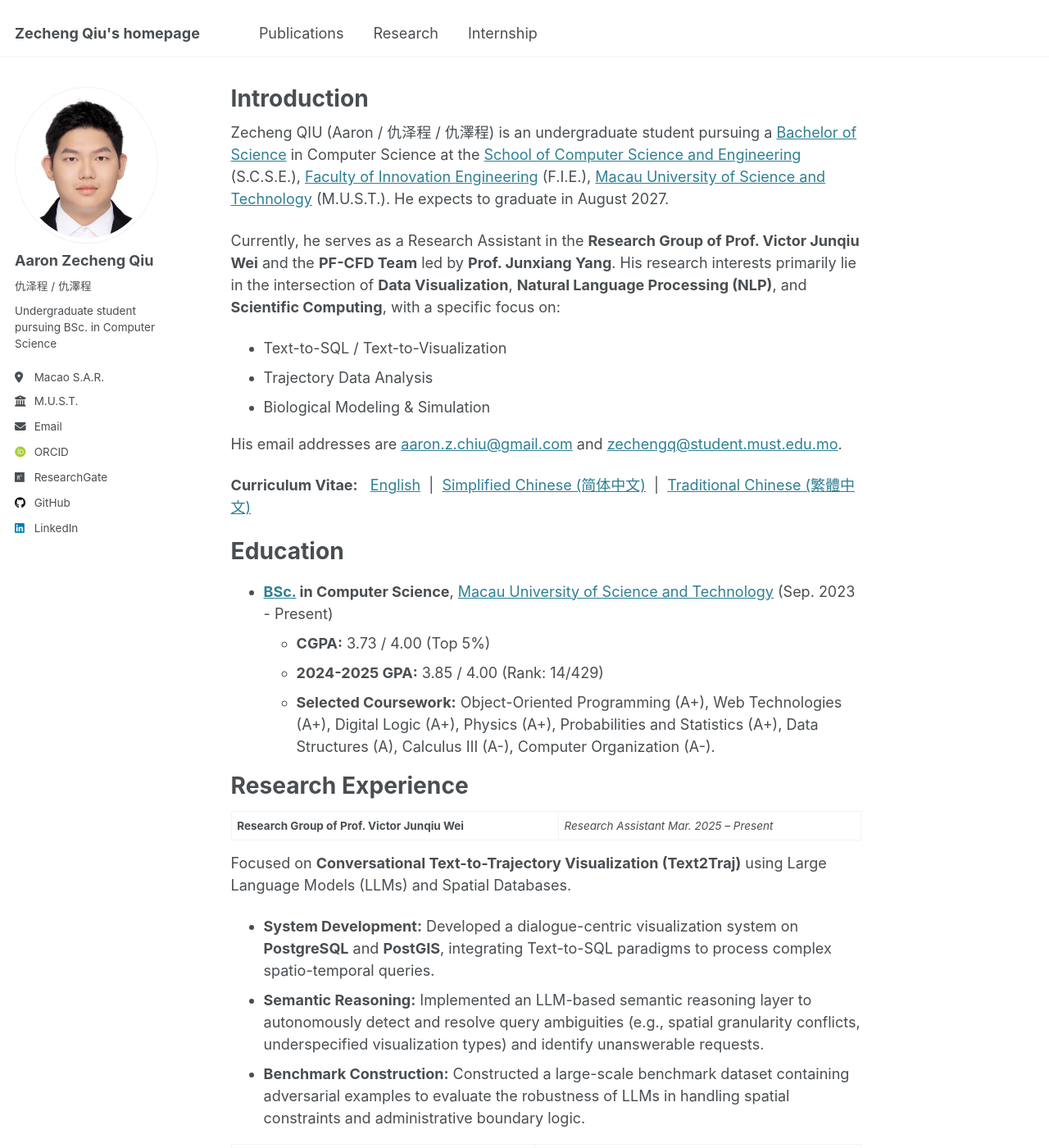
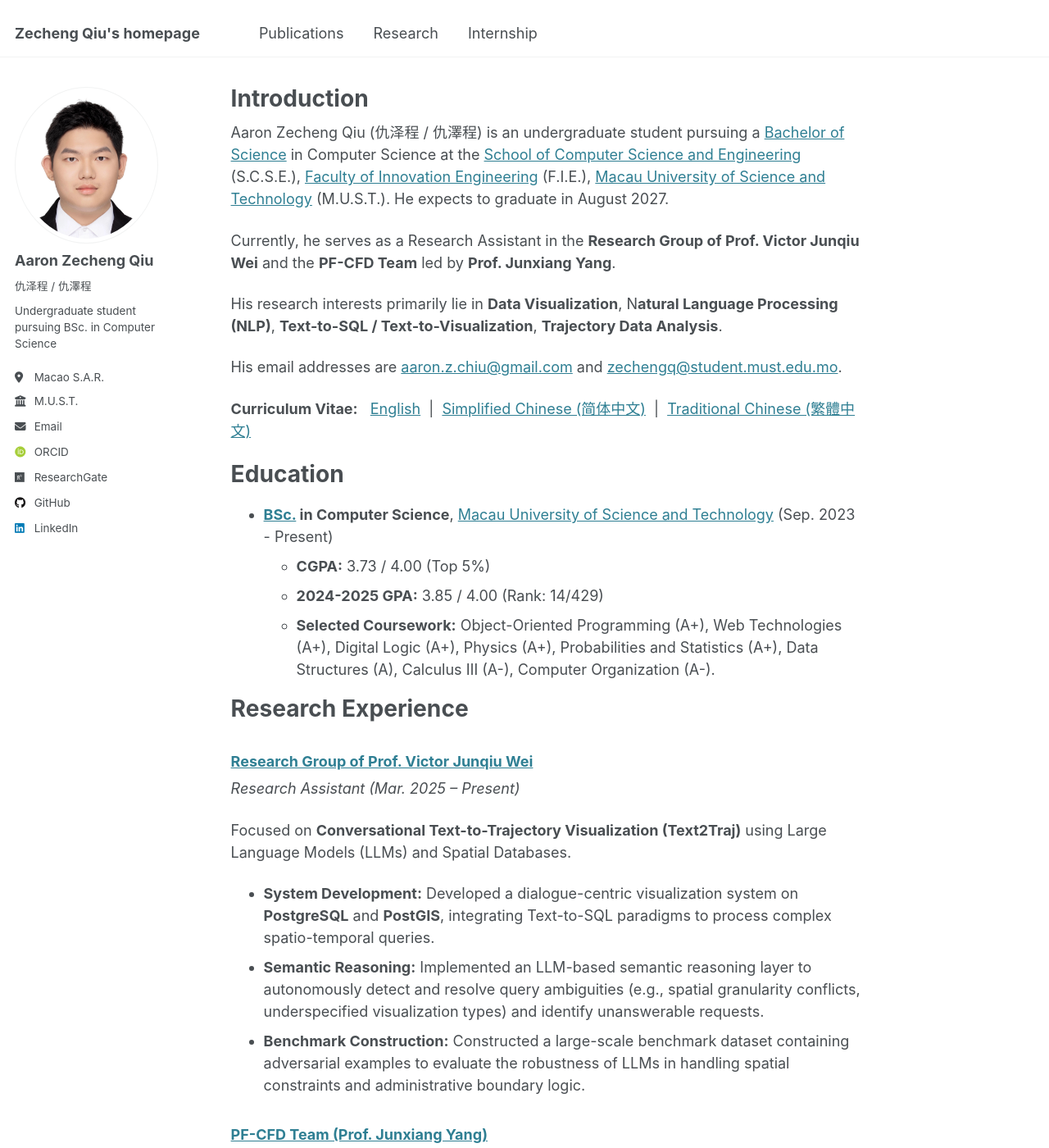
Before and after one commit to aaron-z-chiu/aaron-z-chiu.github.io, a Jekyll site: the page built from _pages/about.md, in a window 1280 px wide and 1400 px high. Shown: the whole window at 82% size. Built offline with Jekyll 4.4.1, drawn with Linux system fonts in a browser that asks for light colours; some web fonts are replaced; some of the changed text lies outside the part shown.

Commit message:
about-research

```diff
--- a/_pages/about.md
+++ b/_pages/about.md
@@ -7,12 +7,11 @@ redirect_from:
   - /about.html
 ---
 
-Zecheng QIU (Aaron / 仇泽程 / 仇澤程) is an undergraduate student pursuing a [Bachelor of Science](https://fie.must.edu.mo/id-1439/program/view/id-211.html?locale=en_US) in Computer Science at the [School of Computer Science and Engineering](https://fie.must.edu.mo/page/id-1434.html?locale=en_US) (S.C.S.E.), [Faculty of Innovation Engineering](https://fie.must.edu.mo/index.html?locale=en_US) (F.I.E.), [Macau University of Science and Technology](https://www.must.edu.mo/index.html?locale=en_US) (M.U.S.T.). He expects to graduate in August 2027.
+Aaron Zecheng Qiu (仇泽程 / 仇澤程) is an undergraduate student pursuing a [Bachelor of Science](https://fie.must.edu.mo/id-1439/program/view/id-211.html?locale=en_US) in Computer Science at the [School of Computer Science and Engineering](https://fie.must.edu.mo/page/id-1434.html?locale=en_US) (S.C.S.E.), [Faculty of Innovation Engineering](https://fie.must.edu.mo/index.html?locale=en_US) (F.I.E.), [Macau University of Science and Technology](https://www.must.edu.mo/index.html?locale=en_US) (M.U.S.T.). He expects to graduate in August 2027.
 
-Currently, he serves as a Research Assistant in the **Research Group of Prof. Victor Junqiu Wei** and the **PF-CFD Team** led by **Prof. Junxiang Yang**. His research interests primarily lie in the intersection of **Data Visualization**, **Natural Language Processing (NLP)**, and **Scientific Computing**, with a specific focus on:
-* Text-to-SQL / Text-to-Visualization
-* Trajectory Data Analysis
-* Biological Modeling & Simulation
+Currently, he serves as a Research Assistant in the **Research Group of Prof. Victor Junqiu Wei** and the **PF-CFD Team** led by **Prof. Junxiang Yang**.
+
+His research interests primarily lie in **Data Visualization**, N**atural Language Processing (NLP)**, **Text-to-SQL / Text-to-Visualization**, **Trajectory Data Analysis**.
 
 His email addresses are [aaron.z.chiu@gmail.com](mailto:aaron.z.chiu@gmail.com) and [zechengq@student.must.edu.mo](mailto:zechengq@student.must.edu.mo).
 
@@ -36,14 +35,16 @@ Education
 Research Experience
 ======
 
-**Research Group of Prof. Victor Junqiu Wei** | *Research Assistant* *Mar. 2025 – Present*
+### [Research Group of Prof. Victor Junqiu Wei](https://zecqiu.com/research/JQWei)
+*Research Assistant (Mar. 2025 – Present)*
 
 Focused on **Conversational Text-to-Trajectory Visualization (Text2Traj)** using Large Language Models (LLMs) and Spatial Databases.
 * **System Development:** Developed a dialogue-centric visualization system on **PostgreSQL** and **PostGIS**, integrating Text-to-SQL paradigms to process complex spatio-temporal queries.
 * **Semantic Reasoning:** Implemented an LLM-based semantic reasoning layer to autonomously detect and resolve query ambiguities (e.g., spatial granularity conflicts, underspecified visualization types) and identify unanswerable requests.
 * **Benchmark Construction:** Constructed a large-scale benchmark dataset containing adversarial examples to evaluate the robustness of LLMs in handling spatial constraints and administrative boundary logic.
 
-**PF-CFD Team (Prof. Junxiang Yang)** | *Research Assistant* *Feb. 2024 – Present*
+### [PF-CFD Team (Prof. Junxiang Yang)](https://zecqiu.com/research/JXYang)
+*Research Assistant (Feb. 2024 – Present)*
 
 Focused on **Multi-Phase-Field Vesicle Simulation** and **Biological Modeling** using Numerical Methods.
 * **Numerical Solver Implementation:** Implemented a hybrid numerical solver for 3D fluid vesicle dynamics in **C++**, integrating phase-field models into an existing simulation framework.
```
